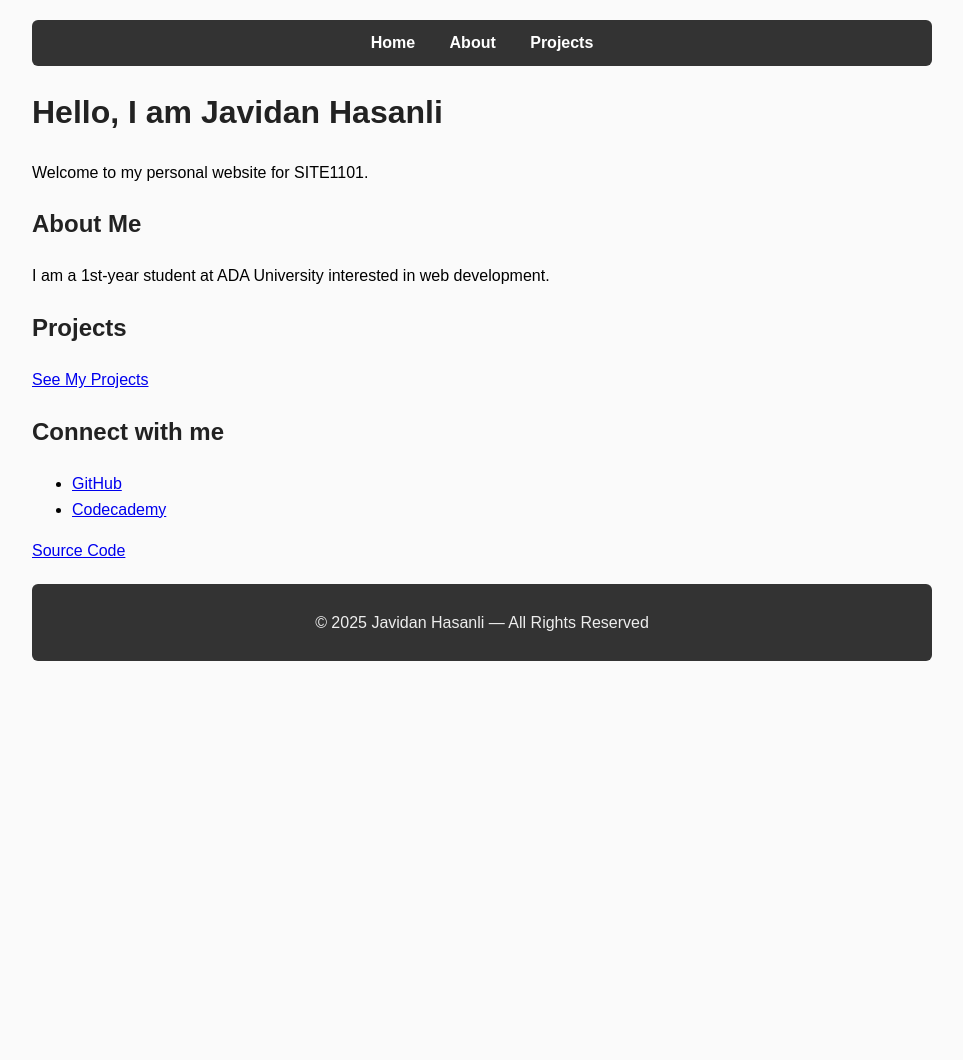
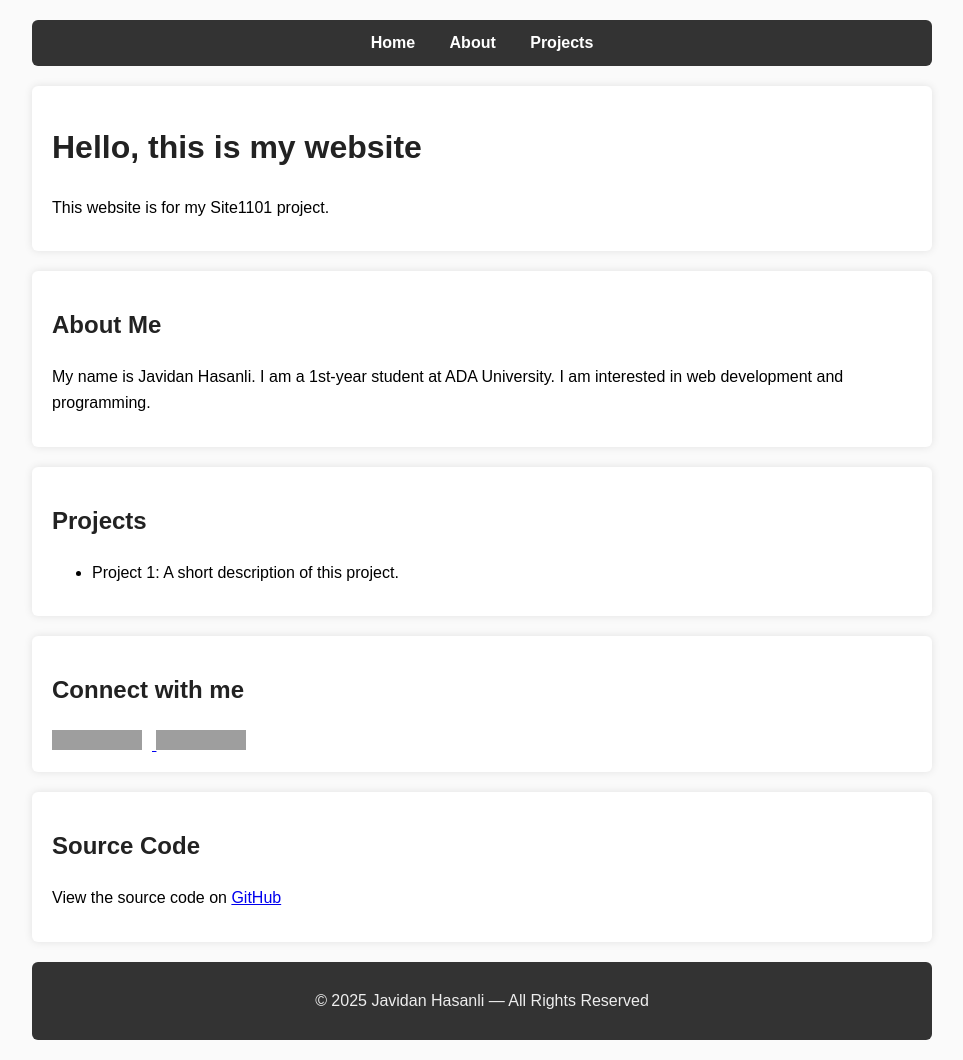
Before and after one commit to Javidan19/site1101, a Jekyll site: the page built from index.md, in a window 1280 px wide. Shown: the whole page, without its empty margins (158-1121 px from the left). Built offline with Jekyll 4.4.1, drawn with Linux system fonts in a browser that asks for light colours; before the commit the page ends 900 px from its top, so only the background shows below that; grey boxes are pictures that could not be loaded.

Commit message:
Update index.md

```diff
--- a/index.md
+++ b/index.md
@@ -3,18 +3,36 @@ layout: default
 title: Home
 ---
 
-# Hello, I am Javidan Hasanli
+<div class="section">
+  <h1>Hello, this is my website</h1>
+  <p>This website is for my Site1101 project.</p>
+</div>
 
-Welcome to my personal website for SITE1101.
+<div class="section">
+  <h2>About Me</h2>
+  <p>My name is Javidan Hasanli. I am a 1st-year student at ADA University. I am interested in web development and programming.</p>
+</div>
 
-## About Me
-I am a 1st-year student at ADA University interested in web development.
+<div class="section">
+  <h2>Projects</h2>
+  <ul>
+    <li>Project 1: A short description of this project.</li>
+  </ul>
+</div>
 
-## Projects
-[See My Projects](projects.md)
+<div class="section">
+  <h2>Connect with me</h2>
+  <div class="icons">
+    <a href="https://github.com/Javidan19">
+      <img src="https://img.shields.io/badge/GitHub-000000?style=for-the-badge&logo=github&logoColor=white" alt="GitHub">
+    </a>
+    <a href="https://www.codecademy.com/profiles/Javidan19">
+      <img src="https://img.shields.io/badge/Codecademy-0A0A0A?style=for-the-badge&logo=codecademy&logoColor=white" alt="Codecademy">
+    </a>
+  </div>
+</div>
 
-## Connect with me
-- [GitHub](https://github.com/Javidan19)
-- [Codecademy](https://www.codecademy.com/profiles/Javidan19)
-
-[Source Code](https://github.com/Javidan19/site1101)
+<div class="section">
+  <h2>Source Code</h2>
+  <p>View the source code on <a href="https://github.com/Javidan19/site1101">GitHub</a></p>
+</div>
```
